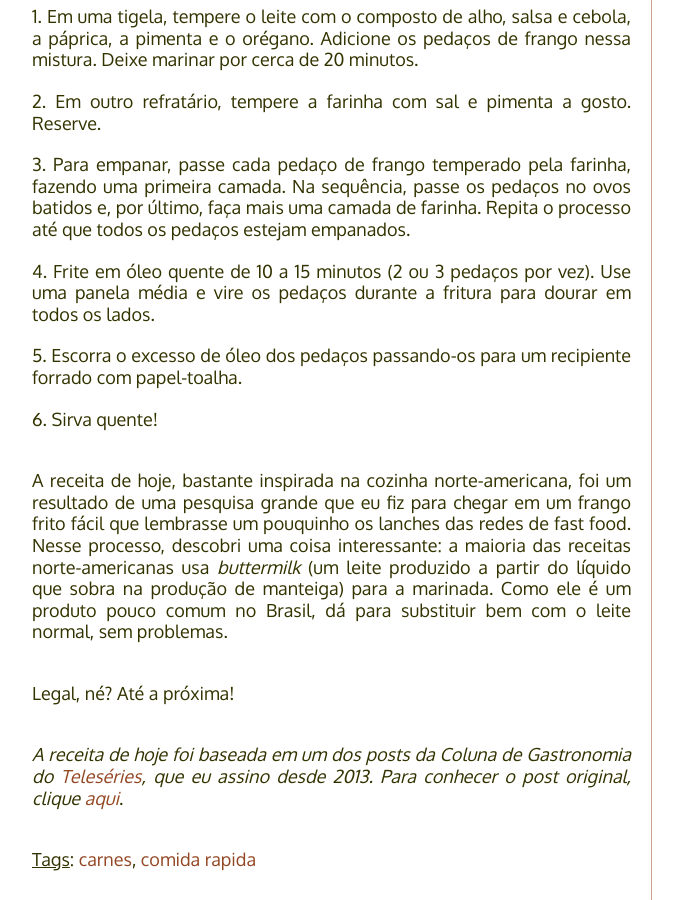
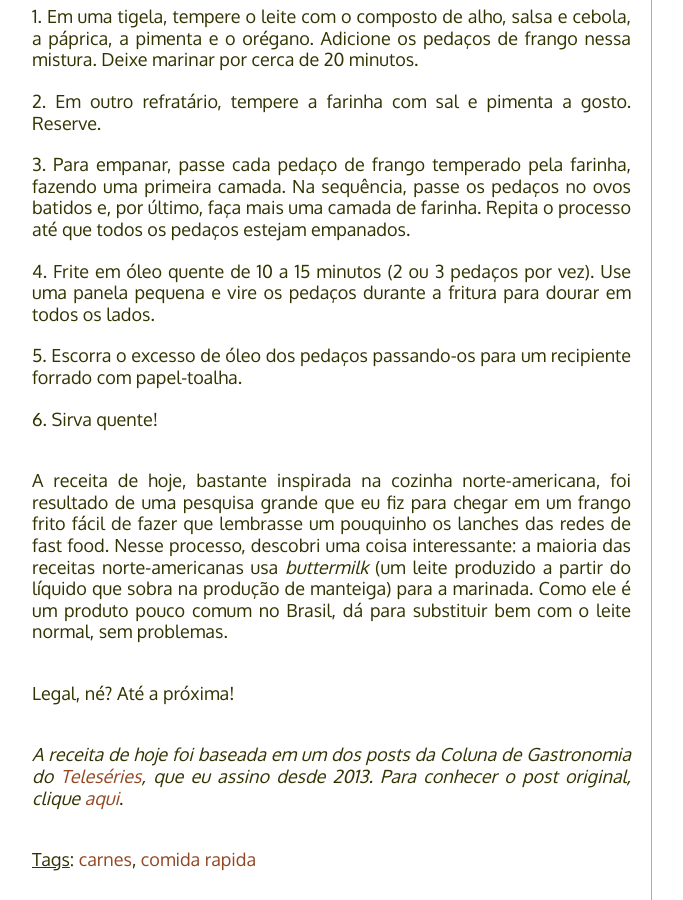
Before and after one commit to PaneladePau/paneladepau-jekyll-blog, a Jekyll site: the page built from _posts/2015-06-25-frango-frito.md, in a window 1280 px wide and 900 px high, scrolled down 1330 px. Shown: the whole window, without its empty margins (138-821 px from the left). Built offline with Jekyll 4.4.1, drawn with Linux system fonts in a browser that asks for light colours; nearby versions of some CDN libraries; some web fonts are replaced; Markdown is read by kramdown in place of the engine named in the settings; some of the changed text lies outside the part shown.

Commit message:
“update”

```diff
--- a/_posts/2015-06-25-frango-frito.md
+++ b/_posts/2015-06-25-frango-frito.md
@@ -15,7 +15,7 @@
 [este é um texto com link](https://www.enderecodolink.com)
 {% endcomment %}
 
-Uma crosta sequinha e crocante e uma carne macia, suculenta e bem temperada. Essa é a fórmula perfeita de um delicioso frango frito. E você vai ver com a receita de hoje como é fácil e rápido preparar essa delícia em casa :)
+Uma crosta sequinha e crocante e uma carne macia, suculenta e bem temperada. Essa é a fórmula perfeita de um delicioso frango frito. E você vai ver com a receita de hoje como é fácil e rápido de se preparar essa delícia em casa :)
 
 **Frango frito**
 
@@ -37,11 +37,11 @@
 1. Em uma tigela, tempere o leite com o composto de alho, salsa e cebola, a páprica, a pimenta e o orégano. Adicione os pedaços de frango nessa mistura. Deixe marinar por cerca de 20 minutos.
 2. Em outro refratário, tempere a farinha com sal e pimenta a gosto. Reserve.
 3. Para empanar, passe cada pedaço de frango temperado pela farinha, fazendo uma primeira camada. Na sequência, passe os pedaços no ovos batidos e, por último, faça mais uma camada de farinha. Repita o processo até que todos os pedaços estejam empanados.
-4. Frite em óleo quente de 10 a 15 minutos (2 ou 3 pedaços por vez). Use uma panela média e vire os pedaços durante a fritura para dourar em todos os lados.
+4. Frite em óleo quente de 10 a 15 minutos (2 ou 3 pedaços por vez). Use uma panela pequena e vire os pedaços durante a fritura para dourar em todos os lados.
 5. Escorra o excesso de óleo dos pedaços passando-os para um recipiente forrado com papel-toalha.
 6. Sirva quente!
 
-A receita de hoje, bastante inspirada na cozinha norte-americana, foi um resultado de uma pesquisa grande que eu fiz para chegar em um frango frito fácil que lembrasse um pouquinho os lanches das redes de fast food. Nesse processo, descobri uma coisa interessante: a maioria das receitas norte-americanas usa *buttermilk* (um leite produzido a partir do líquido que sobra na produção de manteiga) para a marinada. Como ele é um produto pouco comum no Brasil, dá para substituir bem com o leite normal, sem problemas.
+A receita de hoje, bastante inspirada na cozinha norte-americana, foi resultado de uma pesquisa grande que eu fiz para chegar em um frango frito fácil de fazer que lembrasse um pouquinho os lanches das redes de fast food. Nesse processo, descobri uma coisa interessante: a maioria das receitas norte-americanas usa *buttermilk* (um leite produzido a partir do líquido que sobra na produção de manteiga) para a marinada. Como ele é um produto pouco comum no Brasil, dá para substituir bem com o leite normal, sem problemas.
 
 Legal, né?
 Até a próxima!
```
